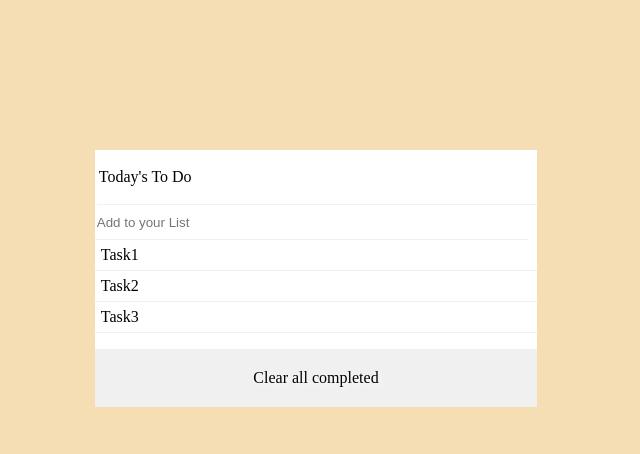
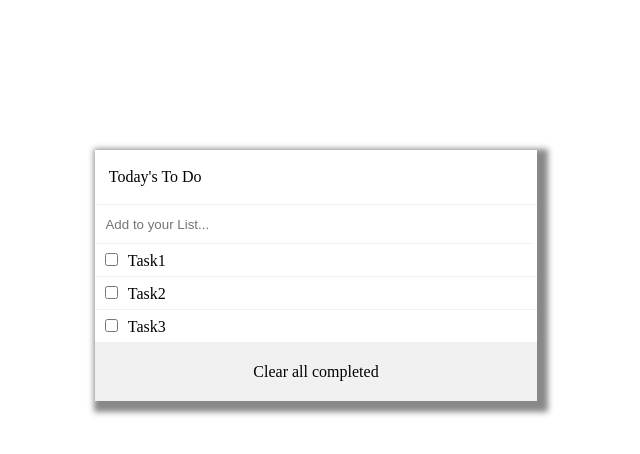
Before and after one commit to Abdona/ToDoList, a website built with webpack: page src/index.html in a window 1280 px wide. Shown: the whole page, without its empty margins (324-964 px from the left). Built offline with nearby package versions, Linux system fonts and the light colour scheme.

Commit message:
Add more Styles

```diff
--- a/src/List.js
+++ b/src/List.js
@@ -4,8 +4,12 @@ export function CreatList(Task) {
 // eslint-disable-next-line guard-for-in
   for (const i in Task) {
     const NewListItem = document.createElement('li');
+    const NewListTask = document.createElement('p');
+    const NewListCheck = document.createElement('input');
     NewListItem.setAttribute('id', 'ListItem');
-    NewListItem.innerHTML = Task[i].description;
-    document.getElementById('ListContainer').appendChild(NewListItem);
+    NewListCheck.setAttribute('type', 'checkbox');
+    NewListTask.innerHTML = Task[i].description;
+    document.getElementById('ListContainer').appendChild(NewListItem).appendChild(NewListCheck);
+    document.getElementById('ListContainer').appendChild(NewListItem).appendChild(NewListTask);
   }
 }
--- a/src/index.html
+++ b/src/index.html
@@ -9,7 +9,7 @@
 <body>
     <div id="List">
         <div id="List-title"><p>Today's To Do</p></div>
-        <input type="text" id="TaskInput" placeholder="Add to your List">
+        <input type="text" id="TaskInput" placeholder="  Add to your List...">
         <ul id="ListContainer">
         </ul>
         <div id="Clear"><p>Clear all completed</p></div>
--- a/src/style.css
+++ b/src/style.css
@@ -1,5 +1,5 @@
 body {
-  background-color: wheat;
+  background-color: white;
 }
 
 #List {
@@ -7,11 +7,12 @@ body {
   text-shadow: 2px 2px 5px white;
   width: 35%;
   margin: 150px auto;
+  box-shadow: 5px 5px 6px 6px #888;
 }
 
 #TaskInput {
   border: none;
-  padding: 2px;
+  padding: 4px;
   width: 97%;
   height: 30px;
   border-bottom: 1px solid #f0f0f0;
@@ -20,6 +21,14 @@ body {
 #ListItem {
   border-bottom: 1px solid #f0f0f0;
   padding: 6px;
+}
+
+#ListItem input {
+  margin-right: 10px;
+}
+
+#ListItem p {
+  display: inline;
 }
 
 #ListContainer {
@@ -34,6 +43,7 @@ body {
 }
 
 #Clear p {
+  margin: 0;
   padding: 20px;
   text-align: center;
 }
@@ -43,3 +53,7 @@ body {
   padding: 2px;
   margin-left: 2px;
 }
+
+#List-title p {
+  margin-left: 10px;
+}
```
